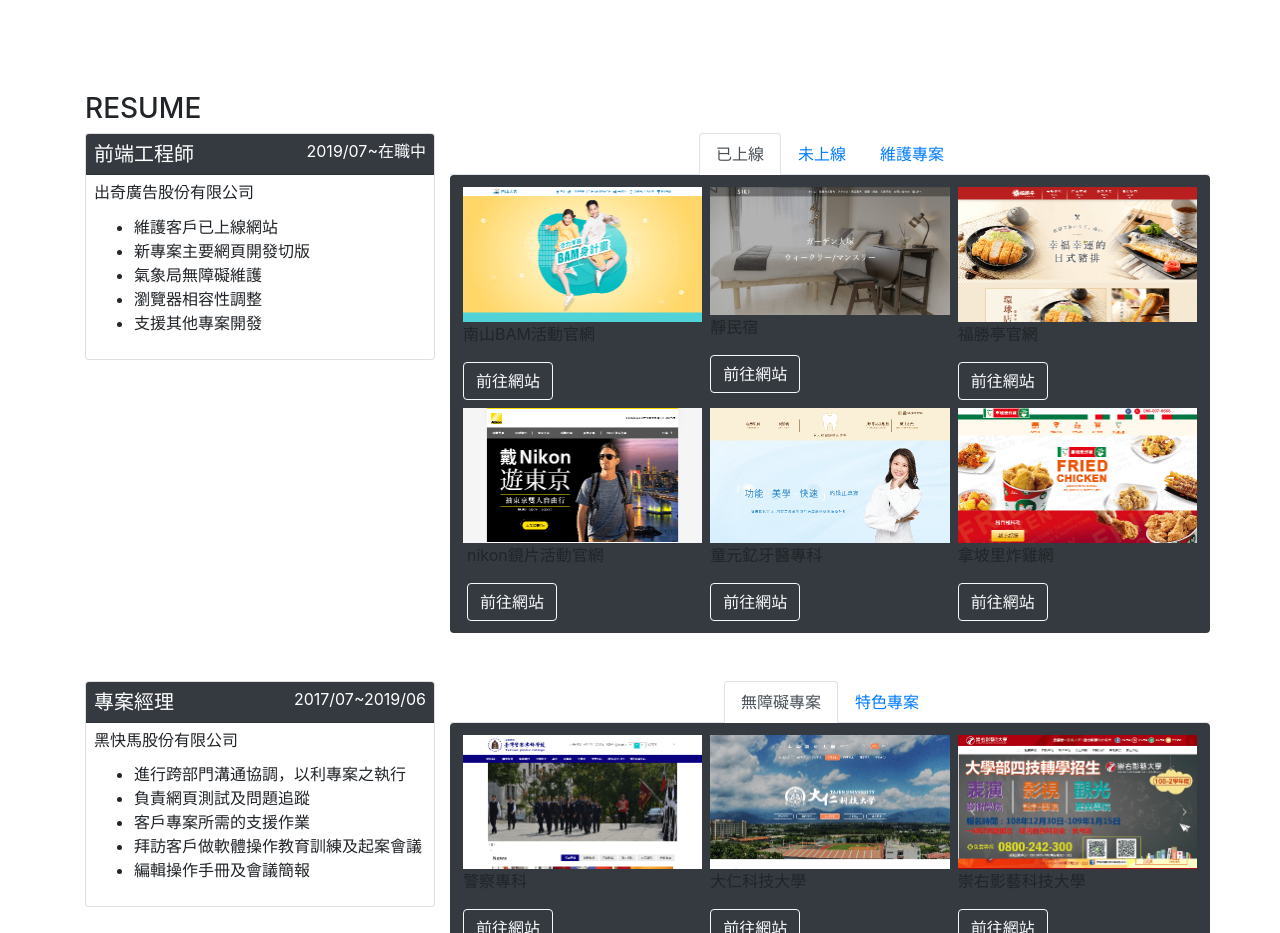
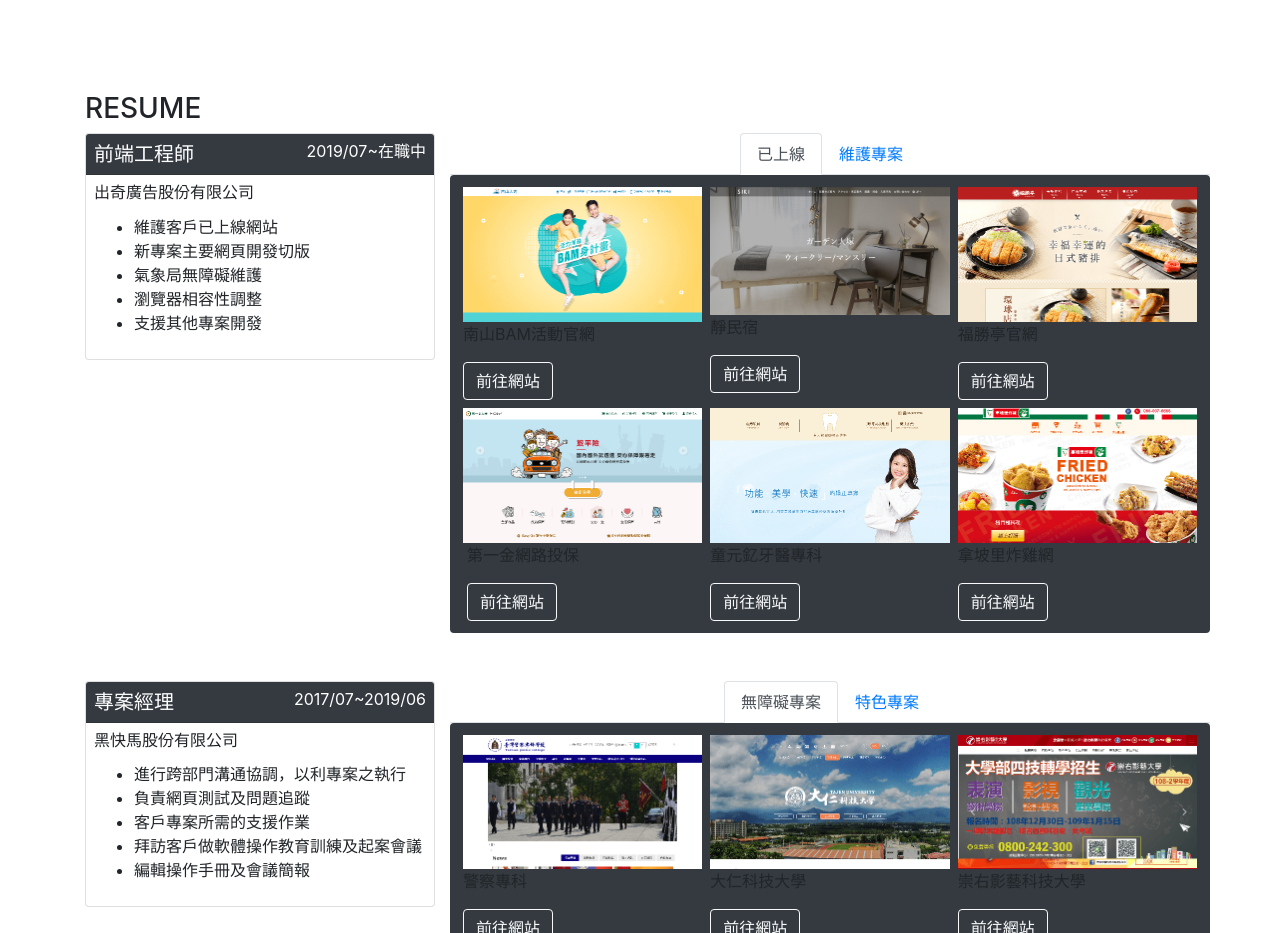
Before and after one commit to st86374/tomresume, a website: page src/SASS_version3.2/index.html in a window 1280 px wide. Shown: the part 1800-2733 px from the top of the page. Drawn offline with nearby package versions, Linux system fonts and the light colour scheme.

Commit message:
no message

```diff
--- a/src/SASS_version3.2/index.html
+++ b/src/SASS_version3.2/index.html
@@ -111,10 +111,10 @@
                   <a class="nav-link active" id="tab-11" data-toggle="pill" href="#pills-11" role="tab"
                     aria-controls="pills-11" aria-selected="true">已上線</a>
                 </li>
-                <li class="nav-item">
+                <!-- <li class="nav-item">
                   <a class="nav-link" id="tab-12" data-toggle="pill" href="#pills-12" role="tab"
                     aria-controls="pills-12" aria-selected="false">未上線</a>
-                </li>
+                </li> -->
                 <li class="nav-item">
                   <a class="nav-link" id="tab-13" data-toggle="pill" href="#pills-13" role="tab"
                     aria-controls="pills-13" aria-selected="false">維護專案</a>
@@ -148,12 +148,12 @@
                       </div>
                     </div>
                     <div class="col-4 px-1 my-1 resume_item">
-                      <img class="img-fluid" src="assets/img/nikon.png" alt="">
+                      <img class="img-fluid" src="assets/img/fal.png" alt="">
                       <div class="px-1">
                         <div class="web_info">
-                          <p>nikon鏡片活動官網</p>
+                          <p>第一金網路投保</p>
                           <a class="btn btn btn-outline-light" target="_blank"
-                            href="https://nikon.essilor-campaign.com.tw/20/">前往網站</a>
+                            href="https://www.firstlife.com.tw/FirstOnlineInsuranceWeb/">前往網站</a>
                         </div>
                       </div>
                     </div>
@@ -175,7 +175,7 @@
                     </div>
                   </div>
                 </div>
-                <div class="tab-pane fade" id="pills-12" role="tabpanel" aria-labelledby="tab-12">
+                <!-- <div class="tab-pane fade" id="pills-12" role="tabpanel" aria-labelledby="tab-12">
                   <div class="row">
                     <div class="col-4 px-1 my-1 resume_item">
                       <img class="img-fluid" src="assets/img/fal.png" alt="">
@@ -201,7 +201,7 @@
                       </div>
                     </div>
                   </div>
-                </div>
+                </div> -->
                 <div class="tab-pane fade" id="pills-13" role="tabpanel" aria-labelledby="tab-13">
                   <div class="row">
                     <div class="col-4 px-1 my-1 resume_item">
```
Also changed, not shown: public/index.html (+7 -7 lines).
